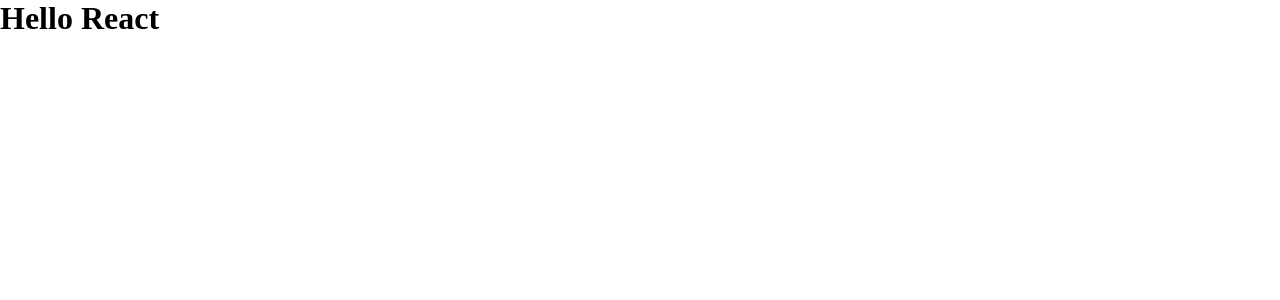
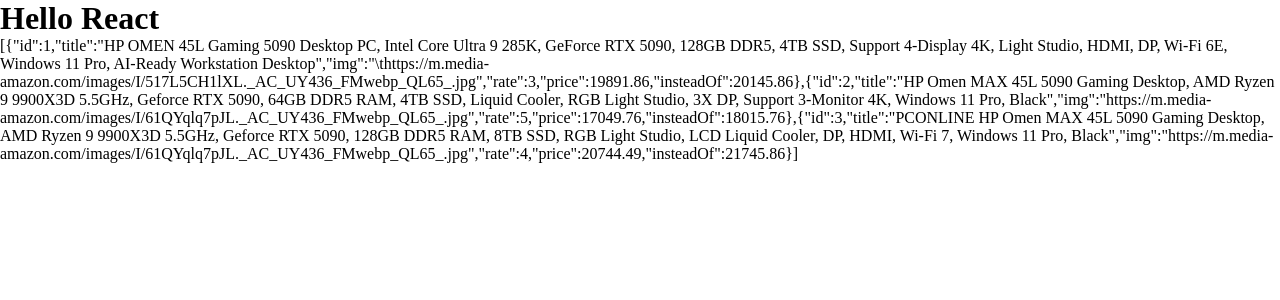
Before and after one commit to HaithamAbuDraz/react-course, a React (Vite) app: page / in a window 1280 px wide. Shown: the top 300 px of the page. Built offline with nearby package versions, Linux system fonts and the light colour scheme.

Commit message:
Add loading text and display products as JSON string

```diff
--- a/src/App.jsx
+++ b/src/App.jsx
@@ -33,19 +33,21 @@
 
 const App = () => {
   const [products, setProducts] = useState([]);
+  const [isLoadding, setIsLoadding] = useState(false);
 
   useEffect(() => {
     const getData = async () => {
-      await new Promise((resolve) =>
-        setTimeout(resolve, Math.random() * 6000 + 5000),
-      );
+      setIsLoadding(true);
       setProducts(dummyData);
+      setIsLoadding(false);
     };
     getData();
   }, []);
   return (
     <>
       <h1>Hello React</h1>
+      {isLoadding && <p>Loading...</p>}
+      {!isLoadding && products && <p>{JSON.stringify(products)}</p>}
     </>
   );
 };
```
